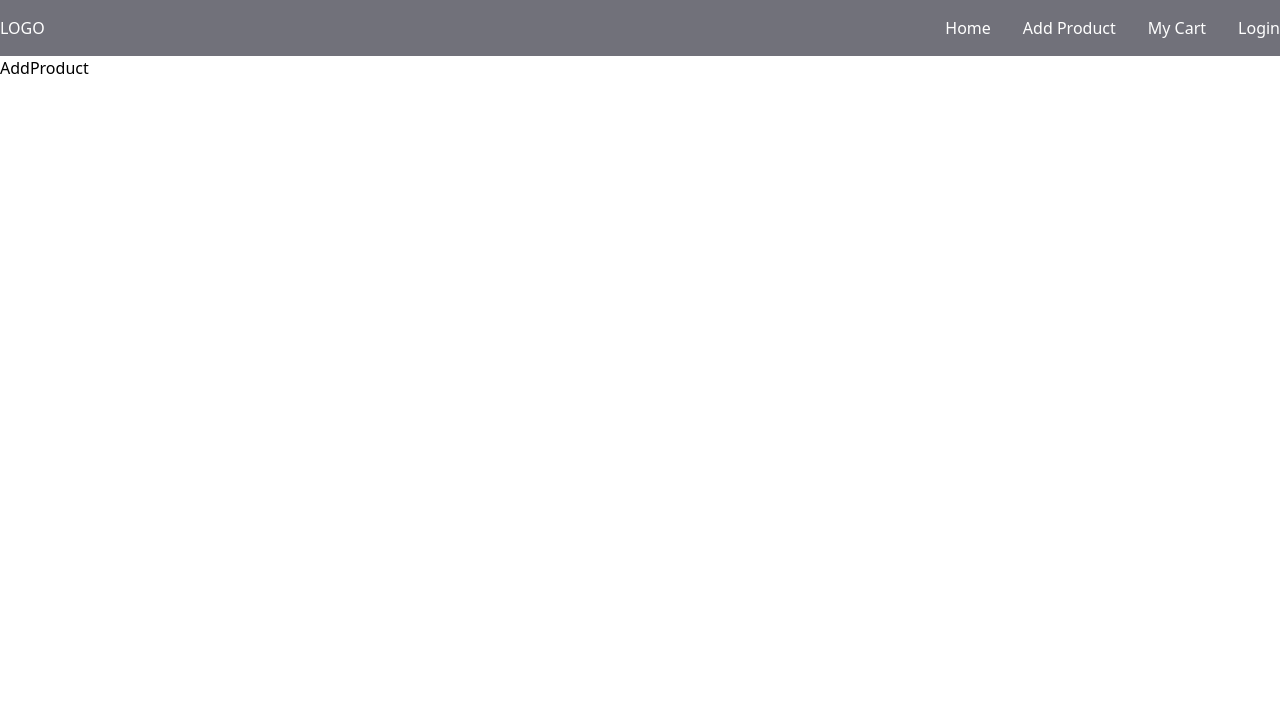
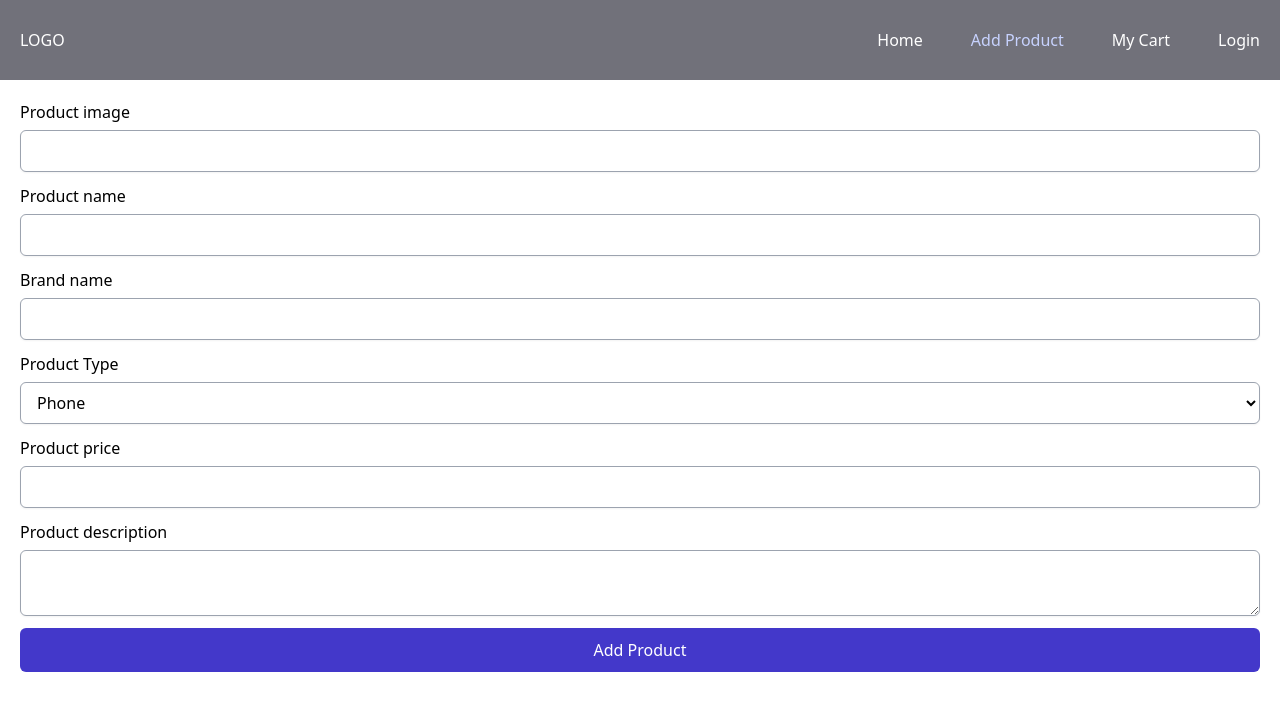
Before and after one commit to masud-rana44/gadget-hub-client, a React (Vite) app: page /products/new in a window 1280 px wide. Shown: the top 710 px of the page. Built offline with nearby package versions, Linux system fonts and the light colour scheme.

Commit message:
feat: Build add product form

```diff
--- a/package.json
+++ b/package.json
@@ -28,6 +28,7 @@
     "eslint-plugin-react-hooks": "^4.6.0",
     "eslint-plugin-react-refresh": "^0.4.3",
     "postcss": "^8.4.31",
+    "prettier-plugin-tailwindcss": "^0.5.6",
     "tailwindcss": "^3.3.3",
     "vite": "^4.4.5"
   }
--- a/src/components/AppLayout.jsx
+++ b/src/components/AppLayout.jsx
@@ -5,7 +5,7 @@ export function AppLayout() {
   return (
     <div>
       <Navbar />
-      <main>
+      <main className="pt-[80px]">
         <Outlet />
       </main>
     </div>
--- a/src/components/Navbar.jsx
+++ b/src/components/Navbar.jsx
@@ -1,23 +1,47 @@
-import { Link } from "react-router-dom";
+import { Link, useLocation } from "react-router-dom";
+
+const links = [
+  {
+    label: "Home",
+    href: "/",
+  },
+  {
+    label: "Add Product",
+    href: "/products/new",
+  },
+  {
+    label: "My Cart",
+    href: "/cart",
+  },
+  {
+    label: "Login",
+    href: "/login",
+  },
+];
 
 export const Navbar = () => {
+  const location = useLocation();
+  const { pathname } = location;
+
   return (
-    <nav className="container mx-auto flex items-center justify-between bg-zinc-500 text-white py-4 ">
-      <Link to="/">LOGO</Link>
-      <ul className="flex items-center justify-between space-x-8">
-        <li>
-          <Link to="/">Home</Link>
-        </li>
-        <li>
-          <Link to="/products/new">Add Product</Link>
-        </li>
-        <li>
-          <Link to="/cart">My Cart</Link>
-        </li>
-        <li>
-          <Link to="/login">Login</Link>
-        </li>
-      </ul>
+    <nav className="fixed w-full h-[80px] bg-zinc-500 text-white px-5 flex items-center">
+      <div className="container mx-auto flex items-center justify-between ">
+        <Link to="/">LOGO</Link>
+        <ul className="flex items-center justify-between space-x-12">
+          {links.map((link) => (
+            <li key={link.href}>
+              <Link
+                to={link.href}
+                className={`${
+                  pathname === link.href ? "text-indigo-200 font-medium" : ""
+                }`}
+              >
+                {link.label}
+              </Link>
+            </li>
+          ))}
+        </ul>
+      </div>
     </nav>
   );
 };
--- /dev/null
+++ b/src/components/ui/Button.jsx
@@ -0,0 +1,20 @@
+import PropTypes from "prop-types";
+
+export const Button = ({ children, size, ...rest }) => {
+  return (
+    <button
+      className={`${
+        size === "sm" ? "py-2 px-3" : "px-6 py-[10px]"
+      } bg-indigo-700 hover:bg-indigo-800 transition text-white w-full font-medium rounded-md`}
+      {...rest}
+    >
+      {children}
+    </button>
+  );
+};
+
+Button.propTypes = {
+  size: PropTypes.string,
+  children: PropTypes.node,
+  rest: PropTypes.any,
+};
--- /dev/null
+++ b/src/components/ui/FormRow.jsx
@@ -0,0 +1,16 @@
+import PropTypes from "prop-types";
+
+export const FormRow = ({ label, children }) => {
+  return (
+    <div className="flex flex-col">
+      {label && <label className="font-medium mb-[6px]">{label}</label>}
+      {children}
+    </div>
+  );
+};
+
+FormRow.propTypes = {
+  label: PropTypes.string,
+
+  children: PropTypes.node,
+};
--- a/src/index.css
+++ b/src/index.css
@@ -7,3 +7,100 @@ body,
 :root {
   height: 100%;
 }
+
+:root {
+  /* Grey */
+  &,
+  &.light-mode {
+    --color-grey-0: #fff;
+    --color-grey-50: #f9fafb;
+    --color-grey-100: #f3f4f6;
+    --color-grey-200: #e5e7eb;
+    --color-grey-300: #d1d5db;
+    --color-grey-400: #9ca3af;
+    --color-grey-500: #6b7280;
+    --color-grey-600: #4b5563;
+    --color-grey-700: #374151;
+    --color-grey-800: #1f2937;
+    --color-grey-900: #111827;
+
+    --color-blue-100: #e0f2fe;
+    --color-blue-700: #0369a1;
+    --color-green-100: #dcfce7;
+    --color-green-700: #15803d;
+    --color-yellow-100: #fef9c3;
+    --color-yellow-700: #a16207;
+    --color-silver-100: #e5e7eb;
+    --color-silver-700: #374151;
+    --color-indigo-100: #e0e7ff;
+    --color-indigo-700: #4338ca;
+
+    --color-red-100: #fee2e2;
+    --color-red-700: #b91c1c;
+    --color-red-800: #991b1b;
+
+    --backdrop-color: rgba(255, 255, 255, 0.1);
+
+    --shadow-sm: 0 1px 2px rgba(0, 0, 0, 0.04);
+    --shadow-md: 0px 0.6rem 2.4rem rgba(0, 0, 0, 0.06);
+    --shadow-lg: 0 2.4rem 3.2rem rgba(0, 0, 0, 0.12);
+  }
+
+  /* DARK MODE */
+  &.dark-mode {
+    --color-grey-0: #18212f;
+    --color-grey-50: #111827;
+    --color-grey-100: #1f2937;
+    --color-grey-200: #374151;
+    --color-grey-300: #4b5563;
+    --color-grey-400: #6b7280;
+    --color-grey-500: #9ca3af;
+    --color-grey-600: #d1d5db;
+    --color-grey-700: #e5e7eb;
+    --color-grey-800: #f3f4f6;
+    --color-grey-900: #f9fafb;
+
+    --color-blue-100: #075985;
+    --color-blue-700: #e0f2fe;
+    --color-green-100: #166534;
+    --color-green-700: #dcfce7;
+    --color-yellow-100: #854d0e;
+    --color-yellow-700: #fef9c3;
+    --color-silver-100: #374151;
+    --color-silver-700: #f3f4f6;
+    --color-indigo-100: #3730a3;
+    --color-indigo-700: #e0e7ff;
+
+    --color-red-100: #fee2e2;
+    --color-red-700: #b91c1c;
+    --color-red-800: #991b1b;
+
+    --backdrop-color: rgba(0, 0, 0, 0.3);
+
+    --shadow-sm: 0 1px 2px rgba(0, 0, 0, 0.4);
+    --shadow-md: 0px 0.6rem 2.4rem rgba(0, 0, 0, 0.3);
+    --shadow-lg: 0 2.4rem 3.2rem rgba(0, 0, 0, 0.4);
+
+    --image-grayscale: 10%;
+    --image-opacity: 90%;
+  }
+
+  /* Indigo */
+  --color-brand-50: #eef2ff;
+  --color-brand-100: #e0e7ff;
+  --color-brand-200: #c7d2fe;
+  --color-brand-500: #6366f1;
+  --color-brand-600: #4f46e5;
+  --color-brand-700: #4338ca;
+  --color-brand-800: #3730a3;
+  --color-brand-900: #312e81;
+
+  --border-radius-tiny: 3px;
+  --border-radius-sm: 5px;
+  --border-radius-md: 7px;
+  --border-radius-lg: 9px;
+
+  /* For dark mode */
+  --image-grayscale: 0;
+  --image-opacity: 100%;
+}
--- a/src/pages/AddProduct.jsx
+++ b/src/pages/AddProduct.jsx
@@ -1,5 +1,61 @@
+import { Button } from "../components/ui/Button";
+import { FormRow } from "../components/ui/FormRow";
+
 const AddProduct = () => {
-  return <div>AddProduct</div>;
+  return (
+    <div className="container mx-auto p-5">
+      <form className="space-y-3">
+        <FormRow label="Product image">
+          <input
+            type="text"
+            id="imageUrl"
+            className="border border-gray-400 dark:border-gray-500 dark:bg-gray-100 bg-white rounded-md px-3 py-2 shadow-sm"
+          />
+        </FormRow>
+        <FormRow label="Product name">
+          <input
+            type="text"
+            id="name"
+            className="border border-gray-400 dark:border-gray-500 dark:bg-gray-100 bg-white rounded-md px-3 py-2 shadow-sm"
+          />
+        </FormRow>
+        <FormRow label="Brand name">
+          <input
+            type="text"
+            id="brandName"
+            className="border border-gray-400 dark:border-gray-500 dark:bg-gray-100 bg-white rounded-md px-3 py-2 shadow-sm"
+          />
+        </FormRow>
+        <FormRow label="Product Type">
+          <select
+            type="text"
+            id="type"
+            className="border border-gray-400 dark:border-gray-500 dark:bg-gray-100 bg-white rounded-md px-3 py-2 shadow-sm"
+          >
+            <option value="phone">Phone</option>
+            <option value="computer">Computer</option>
+            <option value="headphone">Headphone</option>
+            <option value="laptop">Laptop</option>
+          </select>
+        </FormRow>
+        <FormRow label="Product price">
+          <input
+            type="number"
+            id="price"
+            className="border border-gray-400 dark:border-gray-500 dark:bg-gray-100 bg-white rounded-md px-3 py-2 shadow-sm"
+          />
+        </FormRow>
+        <FormRow label="Product description">
+          <textarea
+            type="text"
+            id="description"
+            className="border border-gray-400 dark:border-gray-500 dark:bg-gray-100 bg-white rounded-md px-3 py-2 shadow-sm"
+          />
+        </FormRow>
+        <Button>Add Product</Button>
+      </form>
+    </div>
+  );
 };
 
 export default AddProduct;
```
Also changed, not shown: .eslintrc.cjs, 1 other file (tests, documents, lock files or other folders).
